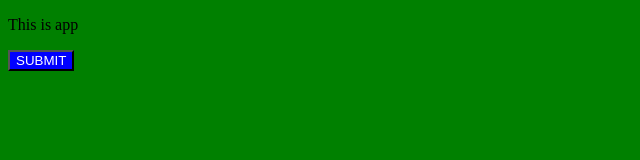
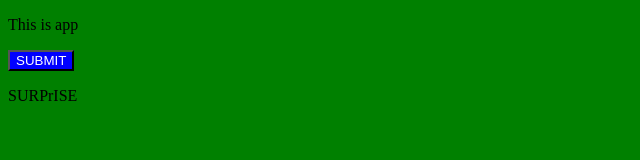
Before and after one commit to good-Nam/git-tuto, a plain HTML site: page index.html in a window 1280 px wide. Shown: the full height of the page, 0-640 px from the left. Drawn offline with Linux system fonts and the light colour scheme.

Commit message:
Update index.html

```diff
--- a/index.html
+++ b/index.html
@@ -7,5 +7,6 @@
     <body>
         <p>This is app</p>
         <button>SUBMIT</button>
+        <p>SURPrISE</p>
     </body>
 </html>
```
